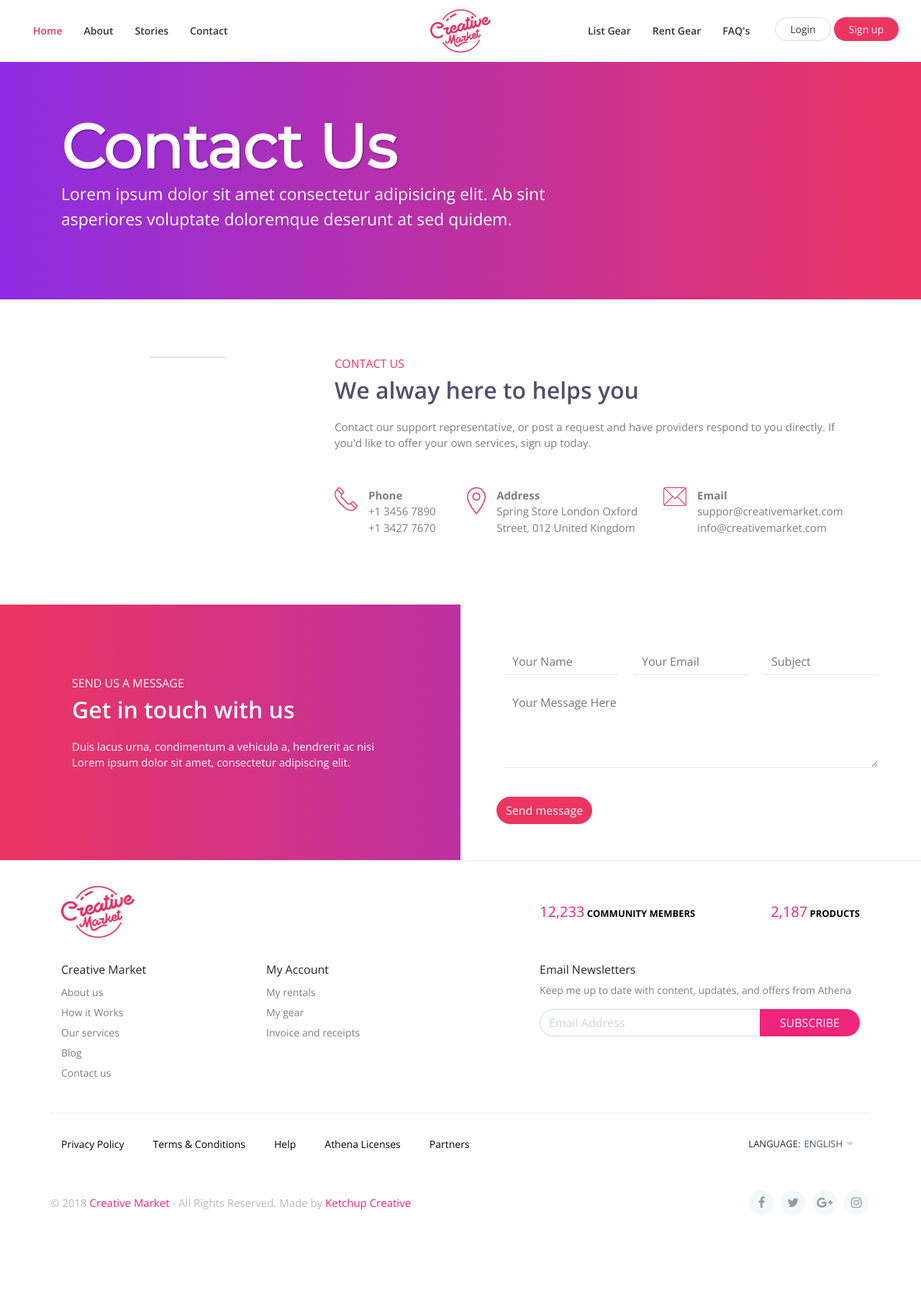
After one commit to itsKros/creativemarket, a PHP site: page /contact.php in a window 1280 px wide. The commit adds this page. Shown: the whole page at 72% size. Run offline with PHP 8.4, Linux system fonts and the light colour scheme; some libraries are stand-ins or nearby versions.

Commit message:
Contact Signup Page Complete

```diff
--- a/about.php
+++ b/about.php
@@ -1,6 +1,6 @@
 <?php include('header.php'); ?>
 <!-- Hero Section -->
-<section id="abtHeroSec" class="inGrid">
+<section id="pageTitleSec" class="inGrid">
   <div class="container">
     <div class="row">
       <div class="col-md-8 content">
--- a/assets/css/style.css
+++ b/assets/css/style.css
@@ -2,16 +2,15 @@
 body{font-family: 'Open Sans';}
 :root{
     --primary: #ec3561;
+    --secondry: #8E2DE2;
     --heading: #4f4f6f;
     --para: #7d7d7d;
     --paraSize: 15px;
 }
-.seprator {
-  margin: auto;
-  background-color: #c7c7c7;
-  height: 1px;
-  width: 30%;margin-bottom: 20px;
-}
+.seprator {margin: auto;background-color: #c7c7c7;height: 1px;width: 30%;margin-bottom: 20px;}
+.emptyspace{height: 100px;width: 100%;}
+
+
 /*=========Header Section=========*/
 nav.desktop{display:block;}
 nav.desktop .container-fluid{}
@@ -87,6 +86,43 @@ nav.mobile{display:none;}
       nav.mobile a.btn.btn-unique.btn-ssq.white {background: #fff;color: #333;border: 1px solid #dadada;}
   }
 
+/*=========Page Title Section Starts=========*/
+#pageTitleSec{background: #ec3561;background: linear-gradient(to right, #8E2DE2, #ec3561);display: flex;align-items: center;height:330px;}
+#pageTitleSec .content h1{color:#fff;font-family: 'Montserrat';font-weight: 600;text-shadow: 2px 2px 1px rgba(0,0,0,0.2);font-size: 85px;    line-height: 80px;}
+#pageTitleSec .content p{color:#fff;font-weight: 300; padding-right: 20px;font-size: 23px;}
+
+
+  @media only screen and (max-width:767px){
+    #pageTitleSec {display: block;padding: 55px 0;height: 230px !important;}
+    #pageTitleSec .content h1 {font-size: 40px;line-height: 45px;  }
+    #pageTitleSec .content p {font-size: 15px;}
+
+  }
+  /* ----------- iPad 3, 4 and Pro 9.7" ----------- */
+
+  /* Portrait */
+  @media only screen
+    and (min-device-width: 768px)
+    and (max-device-width: 1024px)
+    and (orientation: portrait)
+    and (-webkit-min-device-pixel-ratio: 2) {
+      #pageTitleSec{height: 300px;}
+      #pageTitleSec .content h1 {font-size: 72px;}
+      #pageTitleSec .content{flex: 0 0 89%;max-width: 89%;}
+
+  }
+
+  @media only screen
+    and (min-device-width: 768px)
+    and (max-device-width: 1024px)
+    and (orientation: landscape)
+    and (-webkit-min-device-pixel-ratio: 2) {
+      #pageTitleSec .herobutton{padding:3px 20px;margin-left: 2px !important;}
+      #pageTitleSec .content h1 {font-size: 72px;}
+  }
+/*=========Page Title Section Ends=========*/
+
+
 /*============================
           Home Page
 =============================*/
@@ -141,8 +177,8 @@ nav.mobile{display:none;}
     #gotGearSec {text-align: center;  padding: 140px 0 200px;}
     #gotGearSec .content h1{color:#63677c;font-family: "Open Sans";font-weight:600;}
     #gotGearSec .content p {font-size: 15px;color: #7d7d7d;margin: 30px 0;}
-    #gotGearSec .content  a.btn {background: #f13365;border-color: #f13365;border-radius: 38px;padding: 15px 50px;padding-left: 30px;margin: 10px 15px;}
-    #gotGearSec .content a.btn.paper {color: #f13365;background: #fff;border: #fff;box-shadow: 0px 0px 20px rgba(0, 0, 0, 0.15);}
+    #gotGearSec .content  a.btn {background: var(--primary);border-color: var(--primary);border-radius: 38px;padding: 15px 50px;padding-left: 30px;margin: 10px 15px;}
+    #gotGearSec .content a.btn.paper {color: var(--primary);background: #fff;border: #fff;box-shadow: 0px 0px 20px rgba(0, 0, 0, 0.15);}
     #gotGearSec .content a.btn img {margin-right: 30px;}
 
 
@@ -268,48 +304,12 @@ nav.mobile{display:none;}
     /*=========Newsletter Section=========*/
     #newsletterSec {text-align: center;  padding: 140px 0;}
     #newsletterSec .content p {font-size: 25px;line-height: 30px;color: #666;font-family: Open Sans Light;}
-    #newsletterSec .content .btn {background: #f13365;border-color: #f13365;border-radius: 38px;padding: 15px 50px;}
+    #newsletterSec .content .btn {background: var(--primary);border-color: var(--primary);border-radius: 38px;padding: 15px 50px;}
 
 
 /*============================
           About Page
 =============================*/
-
-
-    /*=========About Hero Section=========*/
-    #abtHeroSec{background: #ec3561;background: linear-gradient(to right, #8E2DE2, #ec3561);display: flex;align-items: center;height:330px;}
-    #abtHeroSec .content h1{color:#fff;font-family: 'Montserrat';font-weight: 600;text-shadow: 2px 2px 1px rgba(0,0,0,0.2);font-size: 85px;    line-height: 80px;}
-    #abtHeroSec .content p{color:#fff;font-weight: 300; padding-right: 20px;font-size: 23px;}
-    #abtWelSec .emptyspace{height: 100px;width: 100%;}
-
-    @media only screen and (max-width:767px){
-      #abtHeroSec {display: block;padding: 55px 0;height: 230px !important;}
-      #abtHeroSec .content h1 {font-size: 40px;line-height: 45px;  }
-      #abtHeroSec .content p {font-size: 15px;}
-
-    }
-    /* ----------- iPad 3, 4 and Pro 9.7" ----------- */
-
-    /* Portrait */
-    @media only screen
-      and (min-device-width: 768px)
-      and (max-device-width: 1024px)
-      and (orientation: portrait)
-      and (-webkit-min-device-pixel-ratio: 2) {
-        #abtHeroSec{height: 300px;}
-        #abtHeroSec .content h1 {font-size: 72px;}
-        #abtHeroSec .content{flex: 0 0 89%;max-width: 89%;}
-
-    }
-
-    @media only screen
-      and (min-device-width: 768px)
-      and (max-device-width: 1024px)
-      and (orientation: landscape)
-      and (-webkit-min-device-pixel-ratio: 2) {
-        #abtHeroSec .herobutton{padding:3px 20px;margin-left: 2px !important;}
-        #abtHeroSec .content h1 {font-size: 72px;}
-    }
 
 
     /*=========About Welcome Section=========*/
@@ -318,8 +318,6 @@ nav.mobile{display:none;}
     #abtWelSec .content h6 {color:var(--primary);}
     #abtWelSec .content h2 {color:var(--heading); margin-bottom:20px;font-weight: 600;}
     #abtWelSec .content p {color:var(--para);font-size: var(--paraSize);}
-
-
 
     /*=========About Brief Section=========*/
     #abtBriefSec {background: #ec3561;background: linear-gradient(to left, #8E2DE2, #ec3561);}
@@ -337,18 +335,73 @@ nav.mobile{display:none;}
     }
 
 
+/*============================
+          Contact Page
+=============================*/
 
 
+    /*=========Contact Welcome Section=========*/
+    #conWelSec {padding:80px 0;}
+    #conWelSec .content h6 {color:var(--primary);}
+    #conWelSec .content h2 {color:var(--heading); margin-bottom:20px;font-weight: 600;}
+    #conWelSec .content p {color:var(--para);font-size: var(--paraSize);}
+    #conWelSec .content .conIcon {display: flex;    margin: 50px 0 0;}
+    #conWelSec .content .conIcon .ciitem{display:flex;flex-basis: 40%;}
+    #conWelSec .content .conIcon .ciitem:first-child {flex-basis: 27%;}
+    #conWelSec .content .conIcon .ciitem img{margin-right:15px;}
+    #conWelSec .content .conIcon .ciitem a{color:var(--para)}
+
+    /*=========Contact Form Section=========*/
+    #conFromSec {background: #ec3561;background: linear-gradient(to left, #8E2DE2, #ec3561);}
+    #conFromSec .bflex{display:flex;}
+    #conFromSec .consection{padding:100px;}
+    #conFromSec .consection h6 {color:#ffffff;}
+    #conFromSec .consection h2 {color:#ffffff; margin-bottom:20px;font-weight: 600;}
+    #conFromSec .consection p {color:#ffffff;font-size: var(--paraSize);}
+    #conFromSec .bflex .form {background: #fff;display: flex;justify-content: center; align-items:center;padding: 50px;}
+    #conFromSec .cfwarp{display: flex;}
+    #conFromSec .cfwarp .form-group {width: 100%;margin: 10px;}
+    #conFromSec .cfwarp .form-group .form-control {border-radius: 0;border: 0;border-bottom: 1px solid #e6e6e6;}
+    #conFromSec .cfwarp .form-group .form-control:focus {border-bottom: 1px solid var(--primary);box-shadow: none;transition: border-color .2s ease-in-out;}
+    #conFromSec .cfwarp .btn-send{background:var(--primary);border-radius:38px;border-color:var(--primary);    margin-top: 30px;}
+
+    @media only screen and (max-width:767px){
+      #conWelSec .content .conIcon{flex-wrap: wrap;flex-direction: column;width: 70%;margin: 50px auto 0;}
+      #conWelSec .content .conIcon .ciitem {margin-bottom: 10px;}
+      #conFromSec .bflex{flex-direction: column;}
+      #conFromSec .bflex div {flex: 0 0 100%; max-width: 100%;}
+      #conFromSec .consection{padding:50px;}
+      #conFromSec .cfwarp{flex-wrap: wrap;}
+
+    }
 
 
+/*============================
+        Signup Page
+=============================*/
 
+#signUpSec {padding: 0px 0;}
+#signUpSec .content {padding: 34px 15px;}
+#signUpSec .image {background: url('../imgs/signup.jpg') no-repeat center center;background-size: cover;display:flex;justify-content: center;align-items: center;}
+#signUpSec .image .overlay{position: absolute;height: 100%;width: 100%;background: rgba(0,0,0,0.8);}
+#signUpSec .image h1 {color: #fff;position: relative;font-size: 45px;text-transform: uppercase;}
+#signUpSec .signup h1 {color:var(--heading);    margin: 0 15px;}
+#signUpSec .signup p {color:var(--para);font-size: var(--paraSize);    margin: 0 15px;}
+#signUpSec .sufwarp {display: flex;flex-direction: column;flex-wrap: wrap;}
+#signUpSec .sufwarp .form-group {margin: 10px;}
+#signUpSec .sufwarp .form-group .form-control {border-radius: 38px;font-size: 14px;padding: 25px;}
+#signUpSec .sufwarp .form-group .form-control:focus {border: 1px solid var(--primary);box-shadow: 5px 6px 20px rgba(0,0,0,0.1);transition: border-color .2s ease-in-out;}
+#signUpSec .sufwarp .btn-send{background:var(--primary);border-radius:38px;border-color:var(--primary); margin: 30px 13px;padding: 15px;   margin-top: 30px;}
+#signUpSec form {margin-top:20px;}
+#signUpSec form p{font-size: var(--paraSize);color:var(--para);margin: 0 15px;flex-basis: 32%;}
+#signUpSec .signup p:last-child{flex-basis: 70%;text-align: right;}
+#signUpSec form p a{color:var(--primary);}
+.agreesec {display: flex;}
 
-
-
-
-
-
-
+@media only screen and (max-width:767px){
+  #signUpSec .image h1 {font-size: 30px;}
+  #signUpSec .signup .sufwarp{flex-wrap: wrap;}
+}
 
 /*=====================
     Footer Section
--- a/assets/js/script.js
+++ b/assets/js/script.js
@@ -11,6 +11,6 @@ $(document).ready(function () {
 });
 
 $(window).bind("load", function() {
-    var consec =  $('#abtBriefSec .consection').outerHeight();
-    $('#abtBriefSec .bflex .image').css({"height": consec+"px"});
+    var consec =  $('#abtBriefSec .consection, #conFromSec .consection').outerHeight();
+    $('#conFromSec .bflex .image').css({"height": consec+"px"});
 });
--- /dev/null
+++ b/contact.php
@@ -0,0 +1,105 @@
+<?php include('header.php'); ?>
+<!-- Hero Section -->
+<section id="pageTitleSec" class="inGrid">
+  <div class="container">
+    <div class="row">
+      <div class="col-md-8 content">
+        <h1>Contact Us</h1>
+        <p>Lorem ipsum dolor sit amet consectetur adipisicing elit. Ab sint asperiores voluptate
+          doloremque deserunt at sed quidem.</p>
+
+      </div>
+    </div>
+  </div>
+</section>
+
+
+<!-- Welcome Section -->
+<section id="conWelSec" class="inGrid">
+  <div class="container">
+    <div class="row">
+      <div class="col-md-4 content">
+        <div class="seprator"></div>
+      </div>
+      <div class="col-md-8 content">
+        <h6>CONTACT US</h6>
+        <h2>We alway here to helps you</h2>
+        <p>Contact our support representative, or post a request and have providers respond to you directly. If you'd like to offer your own services, sign up today.</p>
+        <div class="conIcon">
+            <div class="ciitem">
+                <div class="ciimg">
+                    <img src="assets/imgs/con-phone.png" alt="">
+                </div>
+                <p>
+                    <Strong>Phone</Strong><br>
+                    <a href="tel:+134567890">+1 3456 7890</a><br>
+                    <a href="tel:+134567890">+1 3427 7670</a>
+                </p>
+            </div>
+            <div class="ciitem">
+                <div class="ciimg">
+                    <img src="assets/imgs/con-address.png" alt="">
+                </div>
+                <p>
+                    <Strong>Address</Strong><br>
+                    Spring Store London Oxford <br>
+                    Street, 012 United Kingdom
+                </p>
+            </div>
+            <div class="ciitem">
+                <div class="ciimg">
+                    <img src="assets/imgs/con-email.png" alt="">
+                </div>
+                <p>
+                    <Strong>Email</Strong><br>
+                    <a href="tel:">suppor@creativemarket.com</a><br>
+                    <a href="tel:">info@creativemarket.com</a>
+                </p>
+            </div>
+        </div>
+    </div>
+    </div>
+  </div>
+</section>
+
+
+<!-- Form Section Section -->
+<section id="conFromSec" class="inGrid">
+  <div class="container-fluid">
+    <div class="row bflex rightimg">
+      <div class="col-md-6 consection">
+        <h6>SEND US A MESSAGE</h6>
+        <h2>Get in touch with us</h2>
+        <p>Duis lacus urna, condimentum a vehicula a, hendrerit ac nisi Lorem ipsum dolor sit amet,
+consectetur adipiscing elit. </p>
+      </div>
+      <div class="col-md-6 form">
+        <form>
+                <div class="cfwarp">
+                    <div class="form-group">
+                        <input id="form_name" type="text" name="form_name" class="form-control" placeholder="Your Name" required="required">
+                    </div>
+                    <div class="form-group">
+                        <input id="form_email" type="text" name="form_email" class="form-control" placeholder="Your Email" required="required">
+                    </div>
+                    <div class="form-group">
+                        <input id="form_subject" type="text" name="form_subject" class="form-control" placeholder="Subject" required="required">
+                    </div>
+                </div>
+
+                <div class="cfwarp">
+                    <div class="form-group">
+                        <textarea id="form_message" name="message" class="form-control" placeholder="Your Message Here" rows="4" required="required" data-error="Please, leave us a message."></textarea>
+                    </div>
+                </div>
+                <div class="cfwarp">
+                    <input type="submit" class="btn btn-success btn-send" value="Send message">
+                </div>
+            </div>
+        </form>
+      </div>
+    </div>
+  </div>
+</section>
+
+<?php include('footer.php'); ?>
--- a/header.php
+++ b/header.php
@@ -34,7 +34,7 @@ function  pageCss(){
 
   <body>
 
- <!--Mobile Navigation -->
+ <!--Desktop Navigation Starts-->
  <nav class="navbar navbar-expand-lg navbar-light bg-light static-top desktop">
   <div class="container-fluid">
 
@@ -50,10 +50,10 @@ function  pageCss(){
           <a class="nav-link" href="about.php">About</a>
         </li>
         <li class="nav-item">
-          <a class="nav-link" href="#">Stories</a>
+          <a class="nav-link" href="">Stories</a>
         </li>
         <li class="nav-item">
-          <a class="nav-link" href="#">Contact</a>
+          <a class="nav-link" href="contact.php">Contact</a>
         </li>
       </ul>
     </div>
@@ -87,9 +87,9 @@ function  pageCss(){
     </div>
   </div>
 </nav>
+<!--Desktop Navigation Ends-->
 
-
- <!--Mobile Navigation -->
+<!--Mobile Navigation Starts -->
  <nav class="navbar navbar-expand-lg navbar-light bg-light static-top mobile">
   <div class="container">
     <a class="navbar-brand" href="#"><img src="assets/imgs/cm-logo-mc.png" class="img-fluid" alt=""></a>
@@ -110,7 +110,7 @@ function  pageCss(){
           <a class="nav-link" href="#">Stories</a>
         </li>
         <li class="nav-item">
-          <a class="nav-link" href="#">Contact</a>
+          <a class="nav-link" href="contact.php">Contact</a>
         </li>
         <li class="nav-item">
           <a class="nav-link" href="#">List Gear</a>
@@ -135,3 +135,4 @@ function  pageCss(){
     </div>
   </div>
 </nav>
+ <!--Mobile Navigation Ends-->
```
Also changed, not shown: signup.php (added, +46 -0 lines), assets/imgs/con-address.png (added), assets/imgs/con-email.png (added), assets/imgs/con-phone.png (added), assets/imgs/signup.jpg (added).
